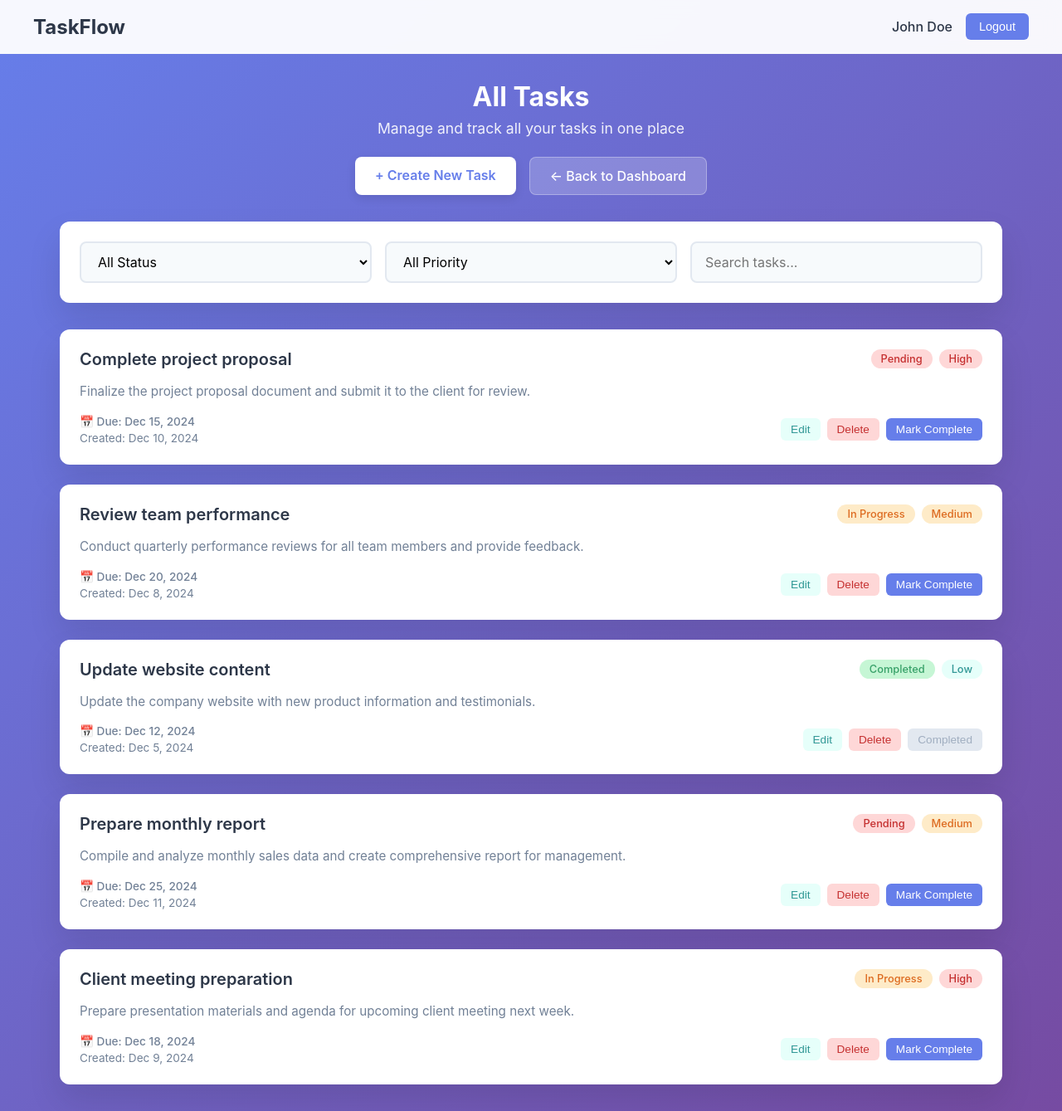
After one commit to rtrinu/Personal-Task-Manager, a Flask app: page /all-tasks in a window 1280 px wide. The commit adds this page. Shown: the whole page at 83% size. Run offline with Flask 3, Linux system fonts and the light colour scheme; the visitor is signed in with stand-in values (Sample User, id 1); a database or web service that is not in the repository returns one stand-in record (values such as "Sample title"); some libraries are stand-ins or nearby versions.

Commit message:
all tasks page created

```diff
--- a/Backend/db_actions.py
+++ b/Backend/db_actions.py
@@ -36,6 +36,7 @@ def init_task_table():
             description TEXT,
             due_date TIMESTAMP,
             PRIORITY INT DEFAULT 0,
+            completed BOOLEAN DEFAULT FALSE,
             created_at TIMESTAMP DEFAULT CURRENT_TIMESTAMP,
             FOREIGN KEY (user_id) REFERENCES users(id) ON DELETE CASCADE
         );
--- a/app.py
+++ b/app.py
@@ -38,7 +38,9 @@ def dashboard():
     fullname = db_actions.get_fullname_by_id(user_id)
     email = db_actions.get_email_by_id(user_id)
     joined_at = db_actions.get_joined_at_date_by_id(user_id)
-    return render_template('dashboard.html', fullname=fullname, email=email, joined_at=joined_at)
+    user_tasks = display_tasks()
+    displayed_tasks = user_tasks[:3]
+    return render_template('dashboard.html', fullname=fullname, email=email, joined_at=joined_at, tasks=displayed_tasks )
 
 @app.route('/create-task', methods=['GET','POST'])
 def create_task():
@@ -60,13 +62,29 @@ def create_task():
         task = db_actions.create_task(user_id, title, description, due_date, priority)
         if task:
             print("TASK CREATED:", task)
-            flash("Task created successfully!", "success")
             return redirect(url_for('dashboard'))
         else:
-            flash("Failed to create task.", "danger")
             print("TASK CREATION FAILED")
     return render_template('create-task.html')
 
+def display_tasks():
+    user = session.get('user_id')
+    if not user:
+        return []
+    tasks = db_actions.get_tasks_by_user(user)
+    keys_to_remove = ['id', 'user_id']
+    for task in tasks:
+        for key in keys_to_remove:
+            task.pop(key, None)
+    return tasks
+
+
+@app.route('/all-tasks')
+def all_tasks():
+    if 'user_id' not in session:
+        return redirect(url_for('auth_routes.login_form'))
+    tasks = display_tasks()
+    return render_template('all-tasks.html', tasks=tasks)
 
 
 @app.route('/logout')
--- /dev/null
+++ b/templates/all-tasks.html
@@ -0,0 +1,215 @@
+<!DOCTYPE html>
+<html lang="en">
+<head>
+    <meta charset="UTF-8">
+    <meta name="viewport" content="width=device-width, initial-scale=1.0">
+    <title>All Tasks - TaskFlow</title>
+    <link rel="stylesheet" href="/static/all-tasks.css">
+</head>
+<body>
+    <div class="tasks-container">
+        <!-- Header -->
+        <header class="tasks-header">
+            <div class="header-content">
+                <h1>TaskFlow</h1>
+                <div class="user-menu">
+                    <span class="user-name">John Doe</span>
+                    <button class="logout-btn">Logout</button>
+                </div>
+            </div>
+        </header>
+
+        <!-- Main Content -->
+        <main class="tasks-main">
+            <div class="page-header">
+                <h2>All Tasks</h2>
+                <p>Manage and track all your tasks in one place</p>
+                <div class="header-actions">
+                    <a href="/create-task" class="create-task-btn">+ Create New Task</a>
+                    <a href="/dashboard" class="back-to-dashboard">← Back to Dashboard</a>
+                </div>
+            </div>
+
+            <!-- Filter Section -->
+            <div class="filter-section">
+                <div class="filter-card">
+                    <div class="filter-controls">
+                        <select class="filter-select" id="statusFilter">
+                            <option value="all">All Status</option>
+                            <option value="pending">Pending</option>
+                            <option value="in-progress">In Progress</option>
+                            <option value="completed">Completed</option>
+                        </select>
+                        <select class="filter-select" id="priorityFilter">
+                            <option value="all">All Priority</option>
+                            <option value="high">High Priority</option>
+                            <option value="medium">Medium Priority</option>
+                            <option value="low">Low Priority</option>
+                        </select>
+                        <input type="text" class="search-input" placeholder="Search tasks..." id="searchInput">
+                    </div>
+                </div>
+            </div>
+
+            <!-- Tasks List -->
+            <div class="tasks-list">
+                <!-- Task Item 1 -->
+                <div class="task-card">
+                    <div class="task-header">
+                        <h3 class="task-title">Complete project proposal</h3>
+                        <div class="task-badges">
+                            <span class="task-status pending">Pending</span>
+                            <span class="task-priority high">High</span>
+                        </div>
+                    </div>
+                    <p class="task-description">Finalize the project proposal document and submit it to the client for review.</p>
+                    <div class="task-footer">
+                        <div class="task-meta">
+                            <span class="task-date">📅 Due: Dec 15, 2024</span>
+                            <span class="task-created">Created: Dec 10, 2024</span>
+                        </div>
+                        <div class="task-actions">
+                            <button class="action-btn edit">Edit</button>
+                            <button class="action-btn delete">Delete</button>
+                            <button class="action-btn complete">Mark Complete</button>
+                        </div>
+                    </div>
+                </div>
+
+                <!-- Task Item 2 -->
+                <div class="task-card">
+                    <div class="task-header">
+                        <h3 class="task-title">Review team performance</h3>
+                        <div class="task-badges">
+                            <span class="task-status in-progress">In Progress</span>
+                            <span class="task-priority medium">Medium</span>
+                        </div>
+                    </div>
+                    <p class="task-description">Conduct quarterly performance reviews for all team members and provide feedback.</p>
+                    <div class="task-footer">
+                        <div class="task-meta">
+                            <span class="task-date">📅 Due: Dec 20, 2024</span>
+                            <span class="task-created">Created: Dec 8, 2024</span>
+                        </div>
+                        <div class="task-actions">
+                            <button class="action-btn edit">Edit</button>
+                            <button class="action-btn delete">Delete</button>
+                            <button class="action-btn complete">Mark Complete</button>
+                        </div>
+                    </div>
+                </div>
+
+                <!-- Task Item 3 -->
+                <div class="task-card">
+                    <div class="task-header">
+                        <h3 class="task-title">Update website content</h3>
+                        <div class="task-badges">
+                            <span class="task-status completed">Completed</span>
+                            <span class="task-priority low">Low</span>
+                        </div>
+                    </div>
+                    <p class="task-description">Update the company website with new product information and testimonials.</p>
+                    <div class="task-footer">
+                        <div class="task-meta">
+                            <span class="task-date">📅 Due: Dec 12, 2024</span>
+                            <span class="task-created">Created: Dec 5, 2024</span>
+                        </div>
+                        <div class="task-actions">
+                            <button class="action-btn edit">Edit</button>
+                            <button class="action-btn delete">Delete</button>
+                            <button class="action-btn complete" disabled>Completed</button>
+                        </div>
+                    </div>
+                </div>
+
+                <!-- Task Item 4 -->
+                <div class="task-card">
+                    <div class="task-header">
+                        <h3 class="task-title">Prepare monthly report</h3>
+                        <div class="task-badges">
+                            <span class="task-status pending">Pending</span>
+                            <span class="task-priority medium">Medium</span>
+                        </div>
+                    </div>
+                    <p class="task-description">Compile and analyze monthly sales data and create comprehensive report for management.</p>
+                    <div class="task-footer">
+                        <div class="task-meta">
+                            <span class="task-date">📅 Due: Dec 25, 2024</span>
+                            <span class="task-created">Created: Dec 11, 2024</span>
+                        </div>
+                        <div class="task-actions">
+                            <button class="action-btn edit">Edit</button>
+                            <button class="action-btn delete">Delete</button>
+                            <button class="action-btn complete">Mark Complete</button>
+                        </div>
+                    </div>
+                </div>
+
+                <!-- Task Item 5 -->
+                <div class="task-card">
+                    <div class="task-header">
+                        <h3 class="task-title">Client meeting preparation</h3>
+                        <div class="task-badges">
+                            <span class="task-status in-progress">In Progress</span>
+                            <span class="task-priority high">High</span>
+                        </div>
+                    </div>
+                    <p class="task-description">Prepare presentation materials and agenda for upcoming client meeting next week.</p>
+                    <div class="task-footer">
+                        <div class="task-meta">
+                            <span class="task-date">📅 Due: Dec 18, 2024</span>
+                            <span class="task-created">Created: Dec 9, 2024</span>
+                        </div>
+                        <div class="task-actions">
+                            <button class="action-btn edit">Edit</button>
+                            <button class="action-btn delete">Delete</button>
+                            <button class="action-btn complete">Mark Complete</button>
+                        </div>
+                    </div>
+                </div>
+            </div>
+
+            <!-- Empty State (hidden by default) -->
+            <div class="empty-state" style="display: none;">
+                <div class="empty-card">
+                    <div class="empty-icon">📝</div>
+                    <h3>No tasks found</h3>
+                    <p>You don't have any tasks yet. Create your first task to get started!</p>
+                    <a href="/create-task" class="create-first-task-btn">Create Your First Task</a>
+                </div>
+            </div>
+        </main>
+    </div>
+
+    <script>
+        // Simple filter functionality
+        document.getElementById('statusFilter').addEventListener('change', filterTasks);
+        document.getElementById('priorityFilter').addEventListener('change', filterTasks);
+        document.getElementById('searchInput').addEventListener('input', filterTasks);
+
+        function filterTasks() {
+            const statusFilter = document.getElementById('statusFilter').value;
+            const priorityFilter = document.getElementById('priorityFilter').value;
+            const searchTerm = document.getElementById('searchInput').value.toLowerCase();
+            const taskCards = document.querySelectorAll('.task-card');
+
+            taskCards.forEach(card => {
+                const status = card.querySelector('.task-status').textContent.toLowerCase().replace(' ', '-');
+                const priority = card.querySelector('.task-priority').textContent.toLowerCase();
+                const title = card.querySelector('.task-title').textContent.toLowerCase();
+                const description = card.querySelector('.task-description').textContent.toLowerCase();
+
+                const statusMatch = statusFilter === 'all' || status === statusFilter;
+                const priorityMatch = priorityFilter === 'all' || priority === priorityFilter;
+                const searchMatch = searchTerm === '' || title.includes(searchTerm) || description.includes(searchTerm);
+
+                if (statusMatch && priorityMatch && searchMatch) {
+                    card.style.display = 'block';
+                } else {
+                    card.style.display = 'none';
+                }
+            });
+        }
+    </script>
+</body>
+</html>
```
Also changed, not shown: static/dashboard.css (+43 -0 lines), templates/dashboard.html (+17 -18 lines), static/all-tasks.css (added).
